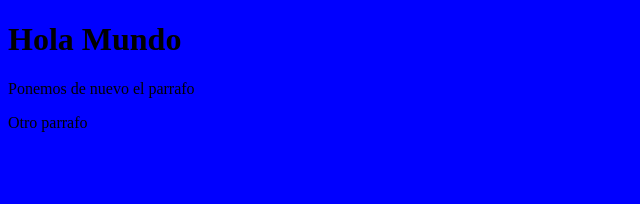
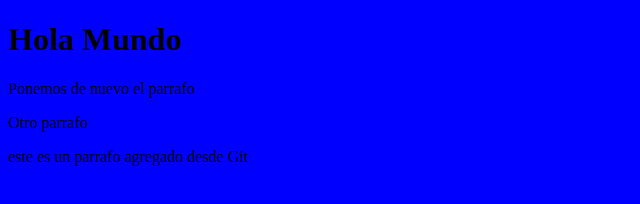
Before and after one commit to JuanAntonaccio/PrimerRepositorioEjemploGit, a plain HTML site: page index.html in a window 1280 px wide. Shown: the whole page, without its empty margins (0-640 px from the left). Drawn offline with Linux system fonts and the light colour scheme.

Commit message:
Update index.html

```diff
--- a/index.html
+++ b/index.html
@@ -11,5 +11,7 @@
     <h1>Hola Mundo</h1>
     <p>Ponemos de nuevo el parrafo</p>
     <p>Otro parrafo</p>
+    <p>este es un parrafo agregado desde Git</p>
+
 </body>
 </html>
```
